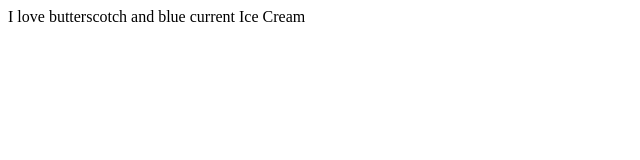
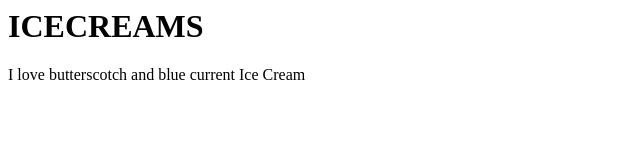
Before and after one commit to kiransatre/Demo-fun-learn, a plain HTML site: page index.html in a window 1280 px wide. Shown: the whole page, without its empty margins (0-640 px from the left). Drawn offline with Linux system fonts and the light colour scheme.

Commit message:
added h1 tag in index.html

```diff
--- a/index.html
+++ b/index.html
@@ -1,4 +1,5 @@
 <html>
 <title> This is my website </title>
+<h1> ICECREAMS </h1>
 <p> I love butterscotch and blue current Ice Cream
 <html>
```
